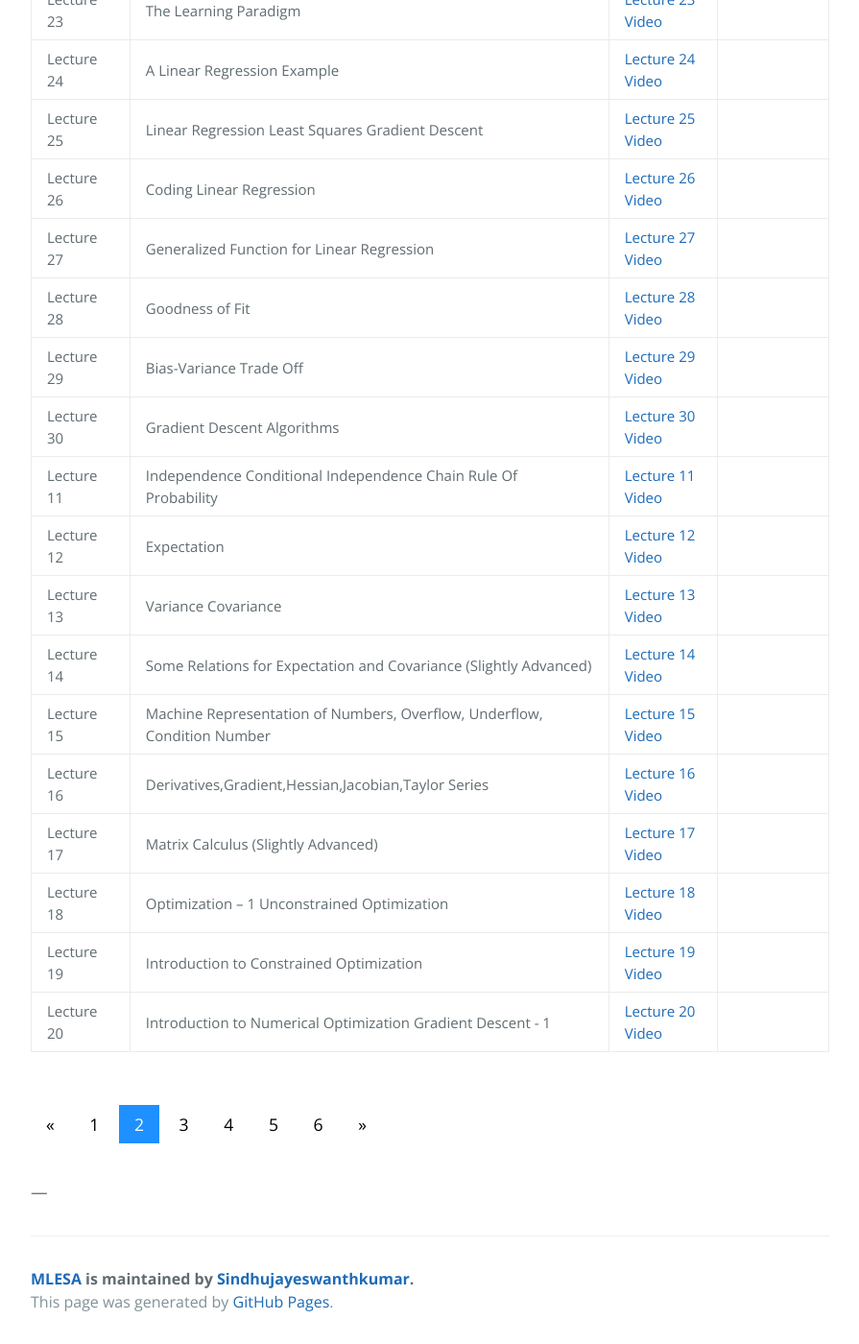
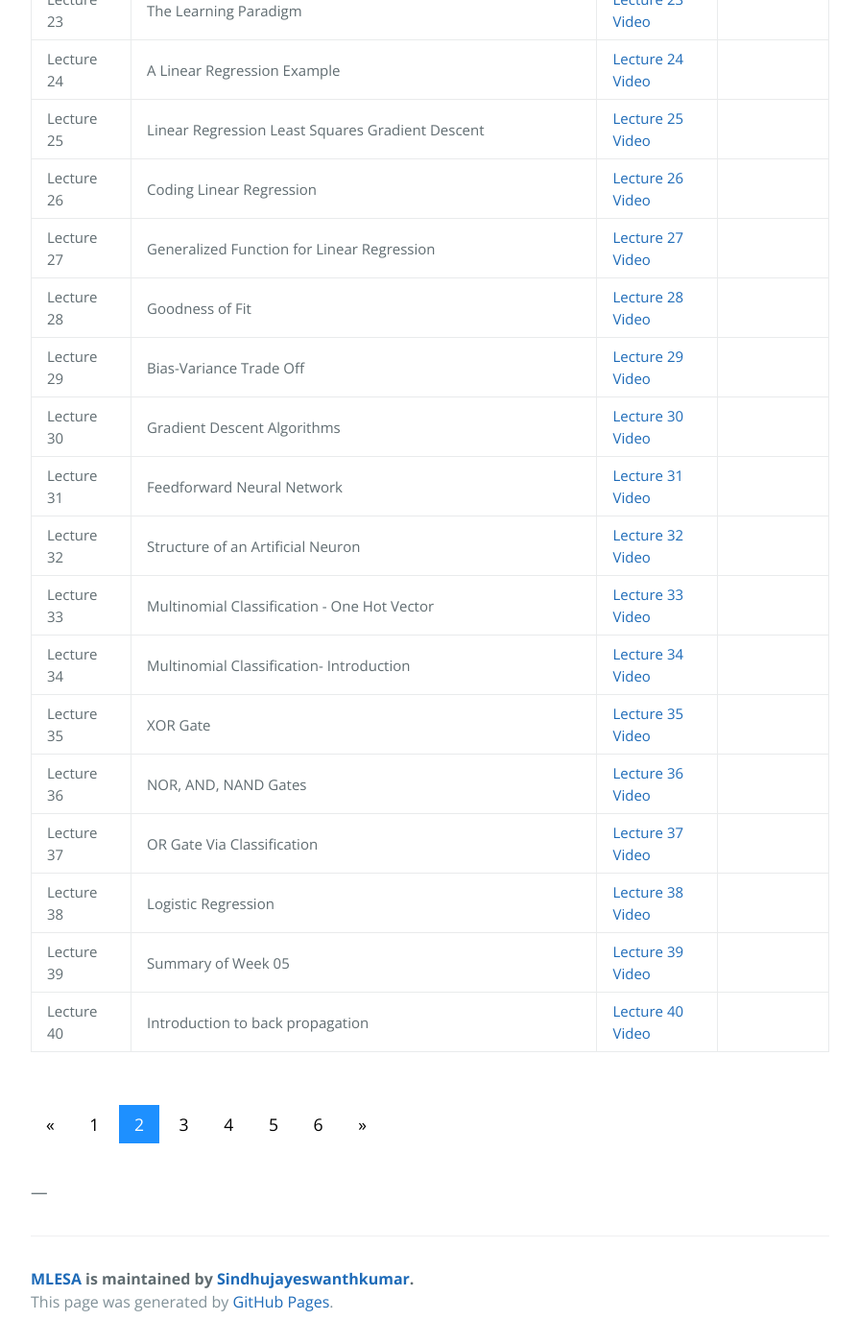
Before and after one commit to Sindhujayeswanthkumar/MLESA, a Jekyll site: the page built from course_page2.md, in a window 1280 px wide and 1400 px high, scrolled down 800 px. Shown: the whole window at 96% size, without its empty margins (192-1087 px from the left). Built offline with Jekyll 4.4.1, drawn with Linux system fonts in a browser that asks for light colours.

Commit message:
Update course_page2.md

```diff
--- a/course_page2.md
+++ b/course_page2.md
@@ -96,63 +96,63 @@ description: Check Video link and Course contents here.
 <td></td>
 </tr>
    <tr>
-<td style="font-size: 15px;">Lecture 11</td>
-<td style="font-size: 15px;">Independence Conditional Independence Chain Rule Of Probability</td>
-  <td style="font-size: 15px;"><a href="https://youtu.be/XtniA_N63z4">Lecture 11 Video</a></td>
+<td style="font-size: 15px;">Lecture 31</td>
+<td style="font-size: 15px;">Feedforward Neural Network</td>
+  <td style="font-size: 15px;"><a href="https://youtu.be/jTzJ9zjC8nU">Lecture 31 Video</a></td>
 <td></td>
 </tr>
    <tr>
-<td style="font-size: 15px;">Lecture 12</td>
-<td style="font-size: 15px;">Expectation</td>
-  <td style="font-size: 15px;"><a href="https://youtu.be/V4HH_Sc9EZk">Lecture 12 Video</a></td>
+<td style="font-size: 15px;">Lecture 32</td>
+<td style="font-size: 15px;">Structure of an Artificial Neuron</td>
+  <td style="font-size: 15px;"><a href="https://youtu.be/etn27guX0Ks">Lecture 32 Video</a></td>
 <td></td>
 </tr>
    <tr>
-<td style="font-size: 15px;">Lecture 13</td>
-<td style="font-size: 15px;">Variance Covariance</td>
-  <td style="font-size: 15px;"><a href="https://youtu.be/xiB6f1GdFUc">Lecture 13 Video</a></td>
+<td style="font-size: 15px;">Lecture 33</td>
+<td style="font-size: 15px;">Multinomial Classification - One Hot Vector</td>
+  <td style="font-size: 15px;"><a href="https://youtu.be/W6Pvt-eWjTw">Lecture 33 Video</a></td>
 <td></td>
 </tr>
    <tr>
-<td style="font-size: 15px;">Lecture 14</td>
-<td style="font-size: 15px;">Some Relations for Expectation and Covariance (Slightly Advanced)</td>
-  <td style="font-size: 15px;"><a href="https://youtu.be/BtJjkET4IoA">Lecture 14 Video</a></td>
+<td style="font-size: 15px;">Lecture 34</td>
+<td style="font-size: 15px;">Multinomial Classification- Introduction</td>
+  <td style="font-size: 15px;"><a href="https://youtu.be/Hg0VqCGCRZ4">Lecture 34 Video</a></td>
 <td></td>
 </tr>
    <tr>
-<td style="font-size: 15px;">Lecture 15</td>
-<td style="font-size: 15px;">Machine Representation of Numbers, Overflow, Underflow, Condition Number</td>
-  <td style="font-size: 15px;"><a href="https://youtu.be/xzah5O_93ZU">Lecture 15 Video</a></td>
+<td style="font-size: 15px;">Lecture 35</td>
+<td style="font-size: 15px;">XOR Gate</td>
+  <td style="font-size: 15px;"><a href="https://youtu.be/Q5TwNpozIgI">Lecture 35 Video</a></td>
 <td></td>
 </tr>
    <tr>
-<td style="font-size: 15px;">Lecture 16</td>
-<td style="font-size: 15px;">Derivatives,Gradient,Hessian,Jacobian,Taylor Series</td>
-  <td style="font-size: 15px;"><a href="https://youtu.be/fqq_UR4zhfI">Lecture 16 Video</a></td>
+<td style="font-size: 15px;">Lecture 36</td>
+<td style="font-size: 15px;">NOR, AND, NAND Gates</td>
+  <td style="font-size: 15px;"><a href="https://youtu.be/wIeqYG4c6Ho">Lecture 36 Video</a></td>
 <td></td>
 </tr>
    <tr>
-<td style="font-size: 15px;">Lecture 17</td>
-<td style="font-size: 15px;">Matrix Calculus (Slightly Advanced)</td>
-  <td style="font-size: 15px;"><a href="https://youtu.be/IgAr5kzza78">Lecture 17 Video</a></td>
+<td style="font-size: 15px;">Lecture 37</td>
+<td style="font-size: 15px;">OR Gate Via Classification</td>
+  <td style="font-size: 15px;"><a href="https://youtu.be/SgAL603f4Es">Lecture 37 Video</a></td>
 <td></td>
 </tr>
    <tr>
-<td style="font-size: 15px;">Lecture 18</td>
-<td style="font-size: 15px;">Optimization – 1 Unconstrained Optimization</td>
-  <td style="font-size: 15px;"><a href="https://youtu.be/bDUDrfbZCCA">Lecture 18 Video</a></td>
+<td style="font-size: 15px;">Lecture 38</td>
+<td style="font-size: 15px;">Logistic Regression</td>
+  <td style="font-size: 15px;"><a href="https://youtu.be/z9XAXXGwUzM">Lecture 38 Video</a></td>
 <td></td>
 </tr>
    <tr>
-<td style="font-size: 15px;">Lecture 19</td>
-<td style="font-size: 15px;">Introduction to Constrained Optimization</td>
-  <td style="font-size: 15px;"><a href="https://youtu.be/Dn1vmANCvvs">Lecture 19 Video</a></td>
+<td style="font-size: 15px;">Lecture 39</td>
+<td style="font-size: 15px;">Summary of Week 05</td>
+  <td style="font-size: 15px;"><a href="https://youtu.be/b1LDa4oLg28">Lecture 39 Video</a></td>
 <td></td>
 </tr>
    <tr>
-<td style="font-size: 15px;">Lecture 20</td>
-<td style="font-size: 15px;">Introduction to Numerical Optimization Gradient Descent - 1</td>
-  <td style="font-size: 15px;"><a href="https://youtu.be/D4zMKh3krPc">Lecture 20 Video</a></td>
+<td style="font-size: 15px;">Lecture 40</td>
+<td style="font-size: 15px;">Introduction to back propagation</td>
+  <td style="font-size: 15px;"><a href="https://youtu.be/YJhDb_YXB-U">Lecture 40 Video</a></td>
 <td></td>
 </tr>
 </tbody>
```
